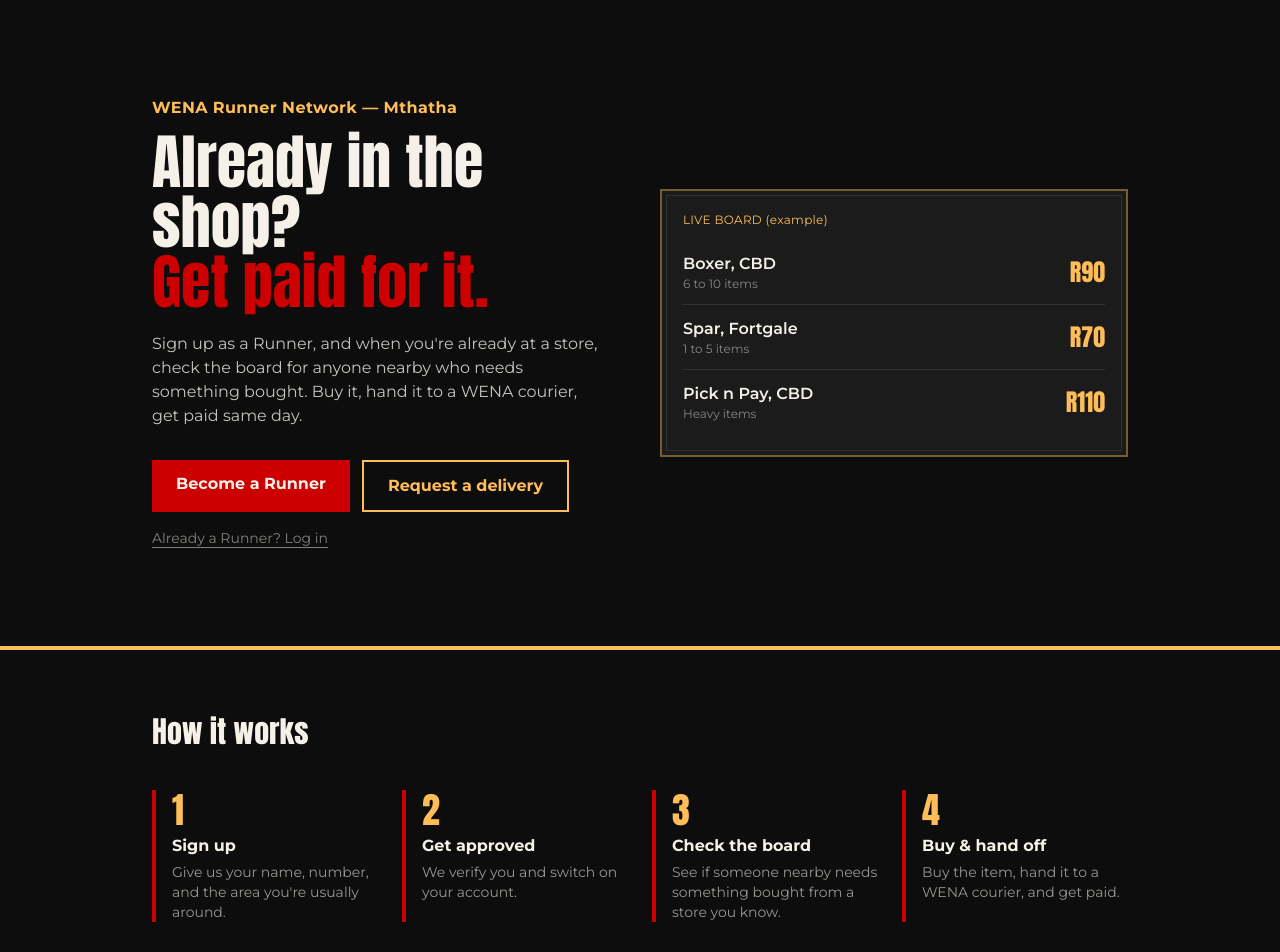
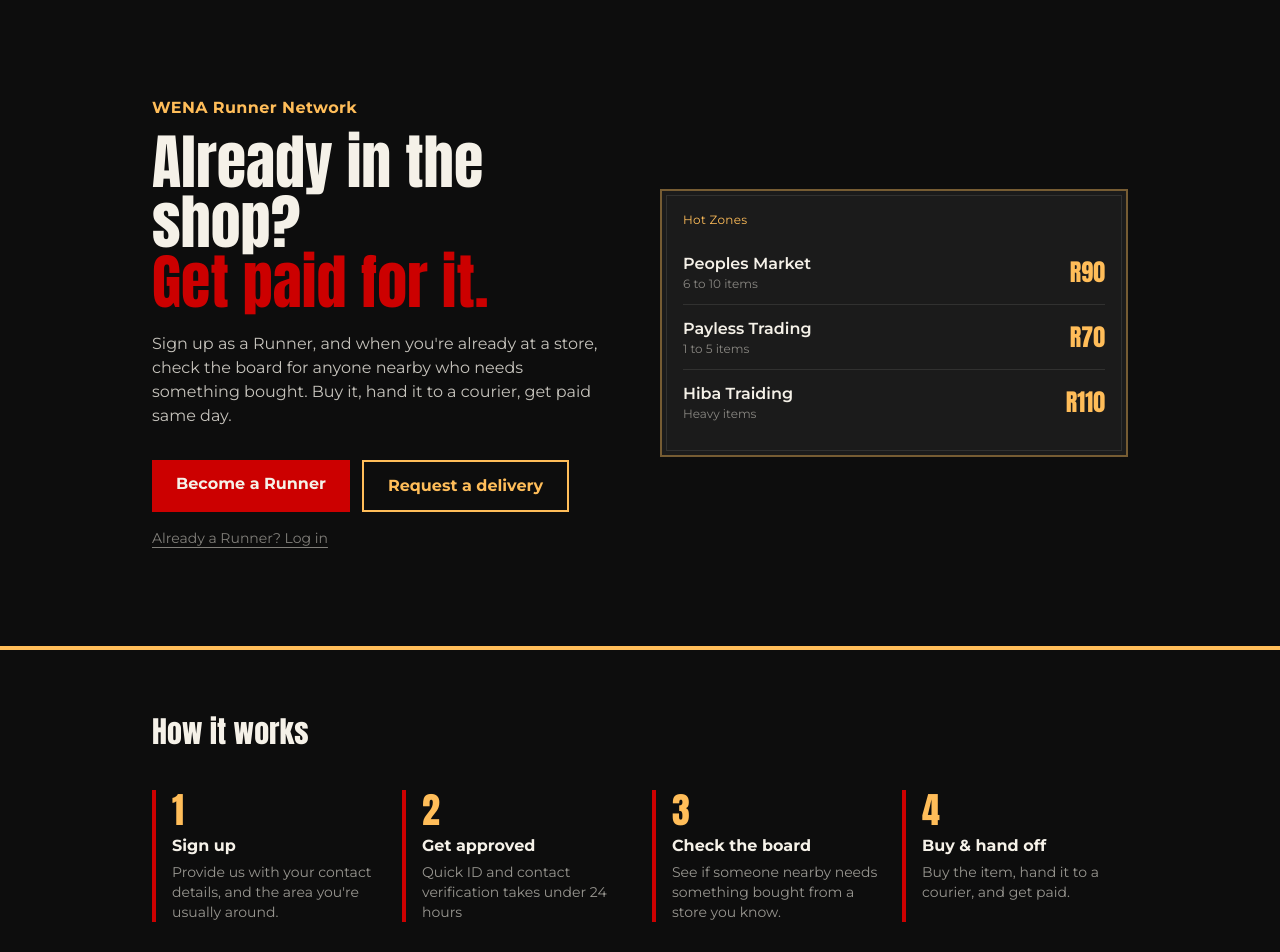
Before and after one commit to fifithemain/Wena-Runners, a Next.js app in the folder wena-runner/: page / in a window 1280 px wide. Shown: the top 952 px of the page. Built offline with nearby package versions, Linux system fonts and the light colour scheme.

Commit message:
Update WENA Runner page text for clarity

```diff
--- a/wena-runner/app/page.tsx
+++ b/wena-runner/app/page.tsx
@@ -9,7 +9,7 @@ export default function Home() {
         <div className="mx-auto max-w-5xl px-6 py-16 md:py-24 grid md:grid-cols-2 gap-10 items-center">
           <div>
             <p className="font-body font-bold text-hustlegold tracking-wide mb-3">
-              WENA Runner Network — Mthatha
+              WENA Runner Network
             </p>
             <h1 className="font-display text-5xl md:text-6xl leading-[0.95] text-bone">
               Already in the shop?
@@ -18,7 +18,7 @@ export default function Home() {
             <p className="font-body text-bone/80 mt-5 max-w-md">
               Sign up as a Runner, and when you're already at a store, check
               the board for anyone nearby who needs something bought.
-              Buy it, hand it to a WENA courier, get paid same day.
+              Buy it, hand it to a courier, get paid same day.
             </p>
             <div className="flex flex-wrap gap-3 mt-8">
               <Link
@@ -46,12 +46,12 @@ export default function Home() {
           <div className="bg-steel border-2 border-hustlegold/40 p-1">
             <div className="border border-bone/10 p-4">
               <p className="font-body text-xs tracking-wide text-hustlegold mb-3">
-                LIVE BOARD (example)
+                Hot Zones
               </p>
               {[
-                { store: "Boxer, CBD", note: "6 to 10 items", fee: TIERS.medium.runnerCut },
-                { store: "Spar, Fortgale", note: "1 to 5 items", fee: TIERS.small.runnerCut },
-                { store: "Pick n Pay, CBD", note: "Heavy items", fee: TIERS.heavy.runnerCut },
+                { store: "Peoples Market", note: "6 to 10 items", fee: TIERS.medium.runnerCut },
+                { store: "Payless Trading", note: "1 to 5 items", fee: TIERS.small.runnerCut },
+                { store: "Hiba Traiding", note: "Heavy items", fee: TIERS.heavy.runnerCut },
               ].map((row, i) => (
                 <div
                   key={i}
@@ -77,12 +77,12 @@ export default function Home() {
             {
               step: "1",
               title: "Sign up",
-              body: "Give us your name, number, and the area you're usually around.",
+              body: "Provide us with your contact details, and the area you're usually around.",
             },
             {
               step: "2",
               title: "Get approved",
-              body: "We verify you and switch on your account.",
+              body: "Quick ID and contact verification takes under 24 hours",
             },
             {
               step: "3",
@@ -92,7 +92,7 @@ export default function Home() {
             {
               step: "4",
               title: "Buy & hand off",
-              body: "Buy the item, hand it to a WENA courier, and get paid.",
+              body: "Buy the item, hand it to a courier, and get paid.",
             },
           ].map((s) => (
             <div key={s.step} className="border-l-4 border-runnerred pl-4">
```
